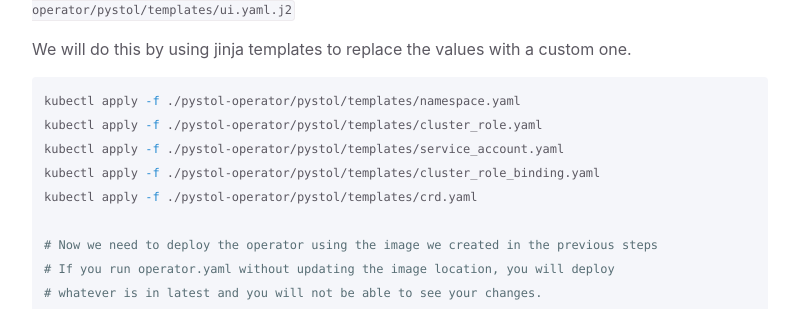
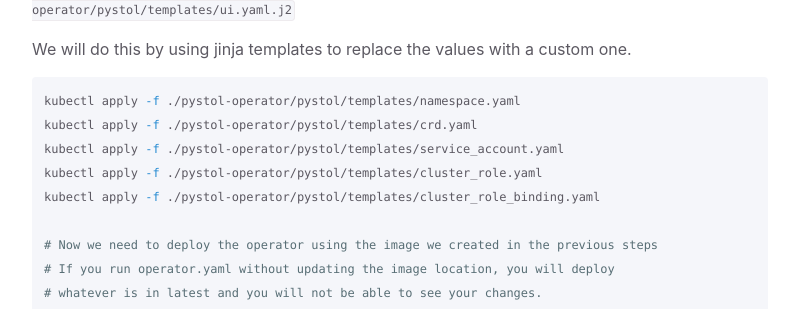
Before and after one commit to pystol/pystol-docs, a Jekyll site: the page built from docs/development_guide.md, in a window 1280 px wide. Shown: the part 3253-3562 px from the top of the page, without its empty margins (372-1171 px from the left). Built offline with Jekyll 4.4.1, drawn with Linux system fonts in a browser that asks for light colours.

Commit message:
namespace

````diff
--- a/docs/development_guide.md
+++ b/docs/development_guide.md
@@ -152,10 +152,10 @@ We will do this by using jinja templates to replace the values with a custom one
 
 ```bash
 kubectl apply -f ./pystol-operator/pystol/templates/namespace.yaml
+kubectl apply -f ./pystol-operator/pystol/templates/crd.yaml
+kubectl apply -f ./pystol-operator/pystol/templates/service_account.yaml
 kubectl apply -f ./pystol-operator/pystol/templates/cluster_role.yaml
-kubectl apply -f ./pystol-operator/pystol/templates/service_account.yaml
 kubectl apply -f ./pystol-operator/pystol/templates/cluster_role_binding.yaml
-kubectl apply -f ./pystol-operator/pystol/templates/crd.yaml
 
 # Now we need to deploy the operator using the image we created in the previous steps
 # If you run operator.yaml without updating the image location, you will deploy
````
